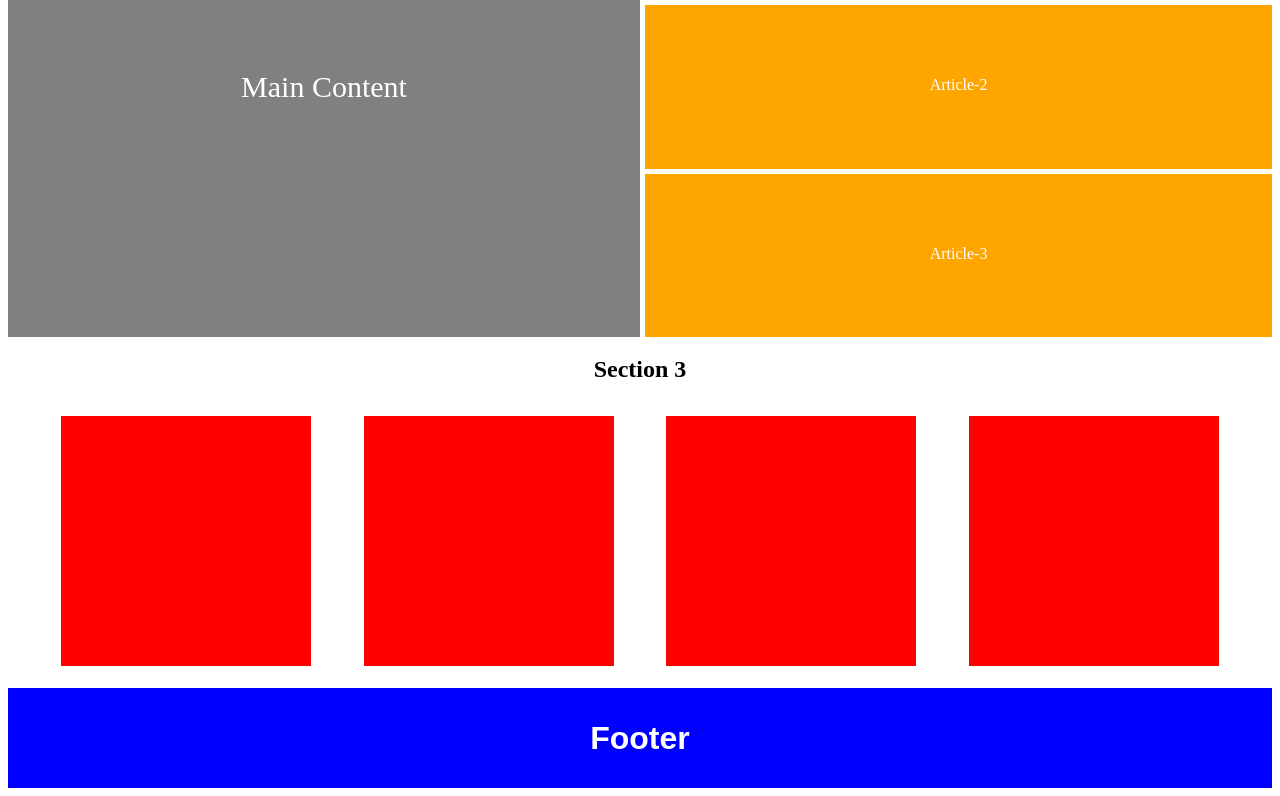
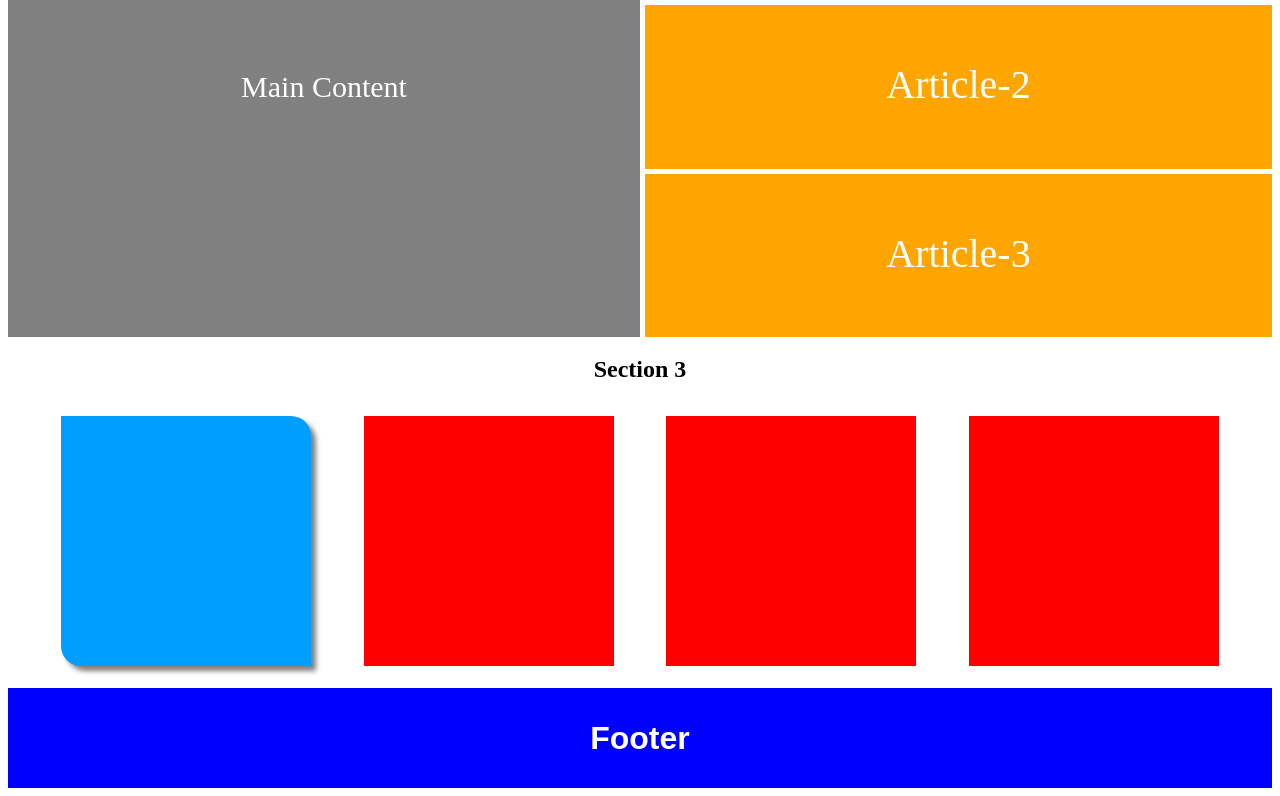
Before and after one commit to r-a-j-s-i-n-h-a/development, a plain HTML site: page WebD Bootcamp/Website Template/template.html in a window 1280 px wide. In both pictures the pointer is over the element 185 px from the left and 2057 px from the top of the page. Shown: the part 1516-2312 px from the top of the page. Drawn offline with Linux system fonts and the light colour scheme.

Commit message:
Update template.css

```diff
--- a/WebD Bootcamp/Website Template/template.css
+++ b/WebD Bootcamp/Website Template/template.css
@@ -63,11 +63,12 @@
         text-align: center;
         line-height: 160px;
         color: white;
-        size: 30px;
+        font-size: 40px;
         width: 100%;
         height: 163.5px;
         background-color: orange;
-        margin: 0px 0px 5px 5px
+        margin: 0px 0px 5px 5px;
+        transition: 0.5s;
 
     }
     #sec3 {
@@ -83,6 +84,7 @@
         line-height: 250px;
         font-family: Arial, Helvetica, sans-serif;
         color: white;
+        transition: 1s;
 
     }
     #Footer{
@@ -94,3 +96,17 @@
         color: white;
         font-family: Arial, Helvetica, sans-serif;
     }
+    #sec3 .Square:hover
+  {
+      border-top-right-radius: 20px;
+      border-bottom-left-radius: 20px;
+      box-shadow: 5px 5px 5px grey;
+      background-color: #009FFF;
+      transform: scale(1);
+      font-size: 41px;
+  }
+  #sec2 .article:hover
+  {
+    text-shadow:  2px 2px 2px gray;
+    font-size: 45px;
+  }
```
